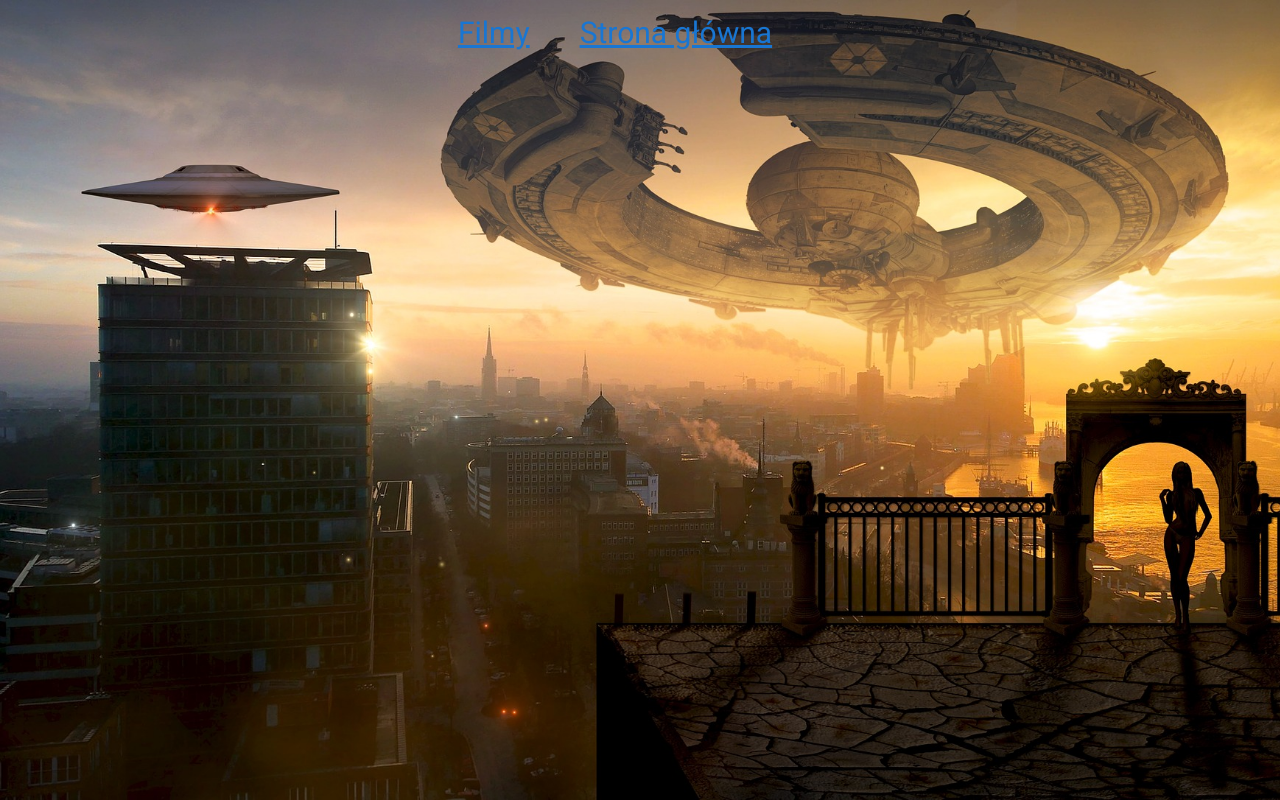
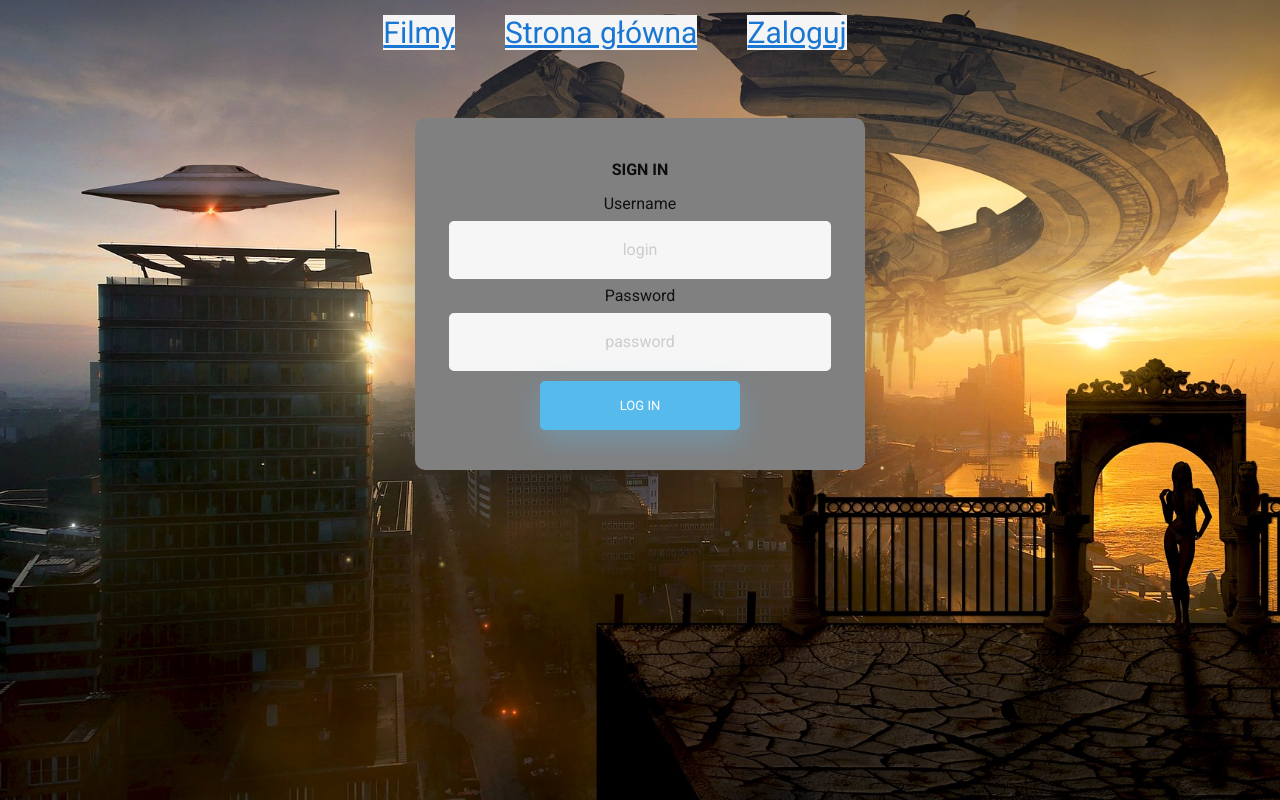
Before and after one commit to MiczuPuzi/VueFilmShop, a Vue app in the folder frontfilmshop/: page /#/login in a window 1280 px wide. Built offline with nearby package versions, Linux system fonts and the light colour scheme.

Commit message:
Create Login Component

```diff
--- a/frontfilmshop/package.json
+++ b/frontfilmshop/package.json
@@ -8,6 +8,7 @@
     "lint": "vue-cli-service lint"
   },
   "dependencies": {
+    "axios": "^0.21.1",
     "core-js": "^3.6.5",
     "vue": "^2.6.11",
     "vue-router": "^3.2.0",
--- a/frontfilmshop/src/App.vue
+++ b/frontfilmshop/src/App.vue
@@ -4,6 +4,7 @@
       <div class="choosePanel">
         <router-link class="link" to="/films">Filmy</router-link>
         <router-link class="link" to="/home">Strona główna</router-link>
+        <router-link class="link" to="/login">Zaloguj</router-link>
       </div>
       <router-view></router-view>
     </div>
@@ -36,7 +37,11 @@ export default {
 
 .link {
   margin-right: 50px;
-
+  background: whitesmoke;
+  color: white;
+}
+a{
+  color: white;
 }
 
 </style>
--- a/frontfilmshop/src/router/index.js
+++ b/frontfilmshop/src/router/index.js
@@ -1,7 +1,8 @@
 import Vue from 'vue'
 import VueRouter from 'vue-router'
 import Home from '../views/Home.vue'
-import Films from "@/views/Films.vue";
+import Films from '../views/Films.vue';
+import Login from '../views/Login.vue';
 
 Vue.use(VueRouter)
 
@@ -16,7 +17,13 @@ const routes = [
         path: '/films',
         name: 'Films',
         component: Films
+    },
+    {
+        path: '/login',
+        name: 'Login',
+        component: Login
     }
+
 ]
 
 const router = new VueRouter({
--- /dev/null
+++ b/frontfilmshop/src/views/Login.vue
@@ -0,0 +1,247 @@
+<template>
+  <div class="wrapper fadeInDown">
+    <div id="formContent">
+
+      <h1 class="active"> Sign In </h1>
+
+      <form>
+        <label for="login">Username</label><input type="text" id="login" class="fadeIn second" name="login"
+                                                  placeholder="login">
+        <label for="password">Password</label><input type="text" id="password" class="fadeIn third" name="login"
+                                                     placeholder="password">
+        <input type="submit" class="fadeIn fourth" value="Log In">
+      </form>
+
+    </div>
+  </div>
+</template>
+
+
+<script>
+export default {
+  name: "Login"
+}
+</script>
+
+<style scoped>
+
+body {
+  font-family: "Poppins", sans-serif;
+  height: 100vh;
+}
+
+a {
+  color: #92badd;
+  display: inline-block;
+  text-decoration: none;
+  font-weight: 400;
+}
+
+h1 {
+  text-align: center;
+  font-size: 16px;
+  font-weight: 600;
+  text-transform: uppercase;
+  display: inline-block;
+  margin: 40px 8px 10px 8px;
+  color: #cccccc;
+}
+
+
+.wrapper {
+  display: flex;
+  align-items: center;
+  flex-direction: column;
+  justify-content: center;
+  width: 100%;
+  min-height: 100%;
+  padding: 20px;
+}
+
+#formContent {
+  -webkit-border-radius: 10px 10px 10px 10px;
+  border-radius: 10px 10px 10px 10px;
+  background: grey;
+  width: 90%;
+  max-width: 450px;
+  position: relative;
+  -webkit-box-shadow: 0 30px 60px 0 rgba(0, 0, 0, 0.3);
+  box-shadow: 0 30px 60px 0 rgba(0, 0, 0, 0.3);
+  text-align: center;
+}
+
+
+h1 {
+  color: #cccccc;
+  size: A5;
+}
+
+h1.active {
+  color: #0d0d0d;
+}
+
+input[type=button], input[type=submit], input[type=reset] {
+  background-color: #56baed;
+  border: none;
+  color: white;
+  padding: 15px 80px;
+  text-align: center;
+  text-decoration: none;
+  display: inline-block;
+  text-transform: uppercase;
+  font-size: 13px;
+  -webkit-box-shadow: 0 10px 30px 0 rgba(95, 186, 233, 0.4);
+  box-shadow: 0 10px 30px 0 rgba(95, 186, 233, 0.4);
+  -webkit-border-radius: 5px 5px 5px 5px;
+  border-radius: 5px 5px 5px 5px;
+  margin: 5px 20px 40px 20px;
+  -webkit-transition: all 0.3s ease-in-out;
+  -moz-transition: all 0.3s ease-in-out;
+  -ms-transition: all 0.3s ease-in-out;
+  -o-transition: all 0.3s ease-in-out;
+  transition: all 0.3s ease-in-out;
+}
+
+
+input[type=button]:active, input[type=submit]:active, input[type=reset]:active {
+  -moz-transform: scale(0.95);
+  -webkit-transform: scale(0.95);
+  -o-transform: scale(0.95);
+  -ms-transform: scale(0.95);
+  transform: scale(0.95);
+}
+
+input[type=text] {
+  background-color: #f6f6f6;
+  color: #0d0d0d;
+  padding: 15px 32px;
+  text-align: center;
+  text-decoration: none;
+  display: inline-block;
+  font-size: 16px;
+  margin: 5px;
+  width: 85%;
+  border: 2px solid #f6f6f6;
+  -webkit-transition: all 0.5s ease-in-out;
+  -moz-transition: all 0.5s ease-in-out;
+  -ms-transition: all 0.5s ease-in-out;
+  -o-transition: all 0.5s ease-in-out;
+  transition: all 0.5s ease-in-out;
+  -webkit-border-radius: 5px 5px 5px 5px;
+  border-radius: 5px 5px 5px 5px;
+}
+
+
+input[type=text]::placeholder {
+  color: #cccccc;
+}
+
+.fadeInDown {
+  -webkit-animation-name: fadeInDown;
+  animation-name: fadeInDown;
+  -webkit-animation-duration: 1s;
+  animation-duration: 1s;
+  -webkit-animation-fill-mode: both;
+  animation-fill-mode: both;
+}
+
+@-webkit-keyframes fadeInDown {
+  0% {
+    opacity: 0;
+    -webkit-transform: translate3d(0, -100%, 0);
+    transform: translate3d(0, -100%, 0);
+  }
+  100% {
+    opacity: 1;
+    -webkit-transform: none;
+    transform: none;
+  }
+}
+
+@keyframes fadeInDown {
+  0% {
+    opacity: 0;
+    -webkit-transform: translate3d(0, -100%, 0);
+    transform: translate3d(0, -100%, 0);
+  }
+  100% {
+    opacity: 1;
+    -webkit-transform: none;
+    transform: none;
+  }
+}
+
+@-webkit-keyframes fadeIn {
+  from {
+    opacity: 0;
+  }
+  to {
+    opacity: 1;
+  }
+}
+
+@-moz-keyframes fadeIn {
+  from {
+    opacity: 0;
+  }
+  to {
+    opacity: 1;
+  }
+}
+
+@keyframes fadeIn {
+  from {
+    opacity: 0;
+  }
+  to {
+    opacity: 1;
+  }
+}
+
+.fadeIn {
+  opacity: 0;
+  -webkit-animation: fadeIn ease-in 1;
+  -moz-animation: fadeIn ease-in 1;
+  animation: fadeIn ease-in 1;
+
+  -webkit-animation-fill-mode: forwards;
+  -moz-animation-fill-mode: forwards;
+  animation-fill-mode: forwards;
+
+  -webkit-animation-duration: 1s;
+  -moz-animation-duration: 1s;
+  animation-duration: 1s;
+}
+
+.fadeIn {
+  -webkit-animation-delay: 0.4s;
+  -moz-animation-delay: 0.4s;
+  animation-delay: 0.4s;
+}
+
+.fadeIn.second {
+  -webkit-animation-delay: 0.6s;
+  -moz-animation-delay: 0.6s;
+  animation-delay: 0.6s;
+}
+
+.fadeIn.third {
+  -webkit-animation-delay: 0.8s;
+  -moz-animation-delay: 0.8s;
+  animation-delay: 0.8s;
+}
+
+.fadeIn.fourth {
+  -webkit-animation-delay: 1s;
+  -moz-animation-delay: 1s;
+  animation-delay: 1s;
+}
+
+*:focus {
+  outline: none;
+}
+
+* {
+  box-sizing: border-box;
+}
+</style>
```
Also changed, not shown: frontfilmshop/api/api.js (added, +14 -0 lines), 2 other files (tests, documents, lock files or other folders).
